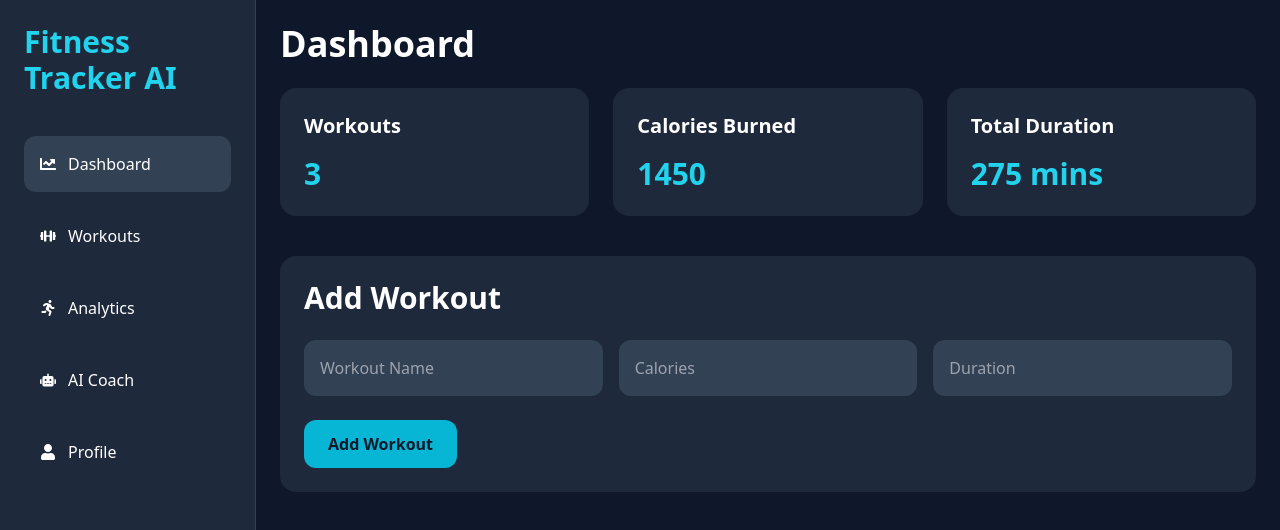
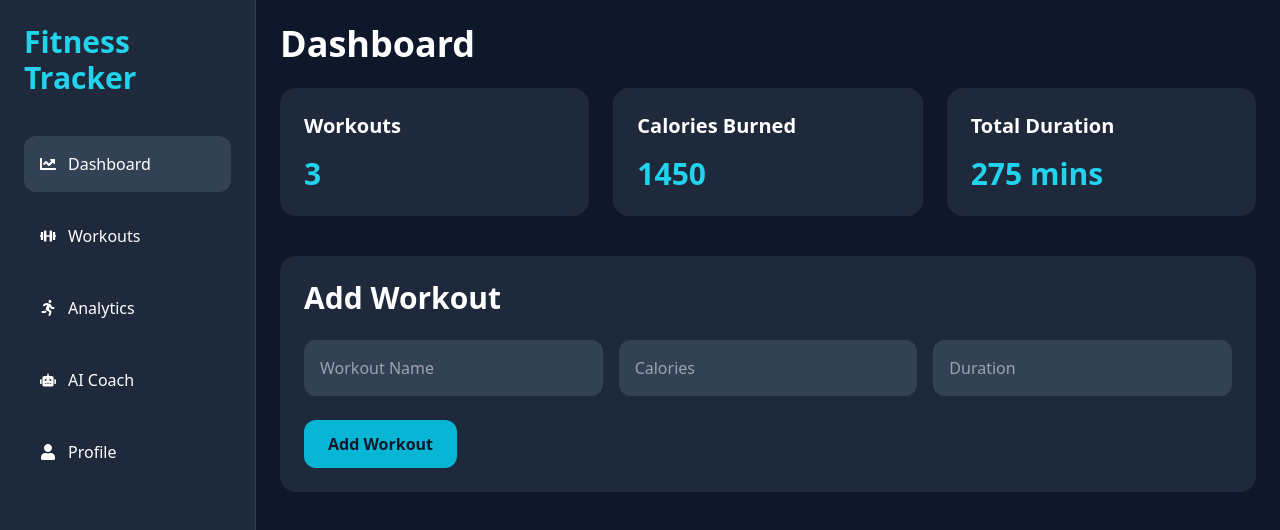
Before and after one commit to SarangMusale/Fitness-Tracker-AI, a React (Vite) app in the folder client/: page / in a window 1280 px wide. Shown: the top 530 px of the page. Built offline with nearby package versions, Linux system fonts and the light colour scheme.

Commit message:
Inline sidebar to fix deployment

```diff
--- a/client/src/App.jsx
+++ b/client/src/App.jsx
@@ -4,11 +4,18 @@ import {
   BrowserRouter,
   Routes,
   Route,
+  Link,
 } from "react-router-dom";
 
-import { FaBars } from "react-icons/fa";
-
-import Sidebar from "./Components/Sidebar";
+import {
+  FaBars,
+  FaTimes,
+  FaChartLine,
+  FaDumbbell,
+  FaRunning,
+  FaUser,
+  FaRobot,
+} from "react-icons/fa";
 
 import Dashboard from "./pages/Dashboard";
 import Analytics from "./pages/Analytics";
@@ -16,27 +23,75 @@ import Workouts from "./pages/Workouts";
 import Profile from "./pages/Profile";
 import AIWorkout from "./pages/AIWorkout";
 
+function Sidebar({ isOpen, setIsOpen }) {
+  return (
+    <>
+      {isOpen && (
+        <div
+          className="fixed inset-0 bg-black/50 z-40 lg:hidden"
+          onClick={() => setIsOpen(false)}
+        />
+      )}
+
+      <div
+        className={`fixed lg:static top-0 left-0 z-50 h-screen w-64 bg-slate-800 border-r border-slate-700 p-6 transform transition-transform duration-300 ${
+          isOpen ? "translate-x-0" : "-translate-x-full"
+        } lg:translate-x-0`}
+      >
+        <div className="flex items-center justify-between mb-10">
+          <h1 className="text-3xl font-bold text-cyan-400">
+            Fitness Tracker
+          </h1>
+
+          <button
+            onClick={() => setIsOpen(false)}
+            className="lg:hidden text-white text-xl"
+          >
+            <FaTimes />
+          </button>
+        </div>
+
+        <div className="space-y-4">
+          <Link to="/" onClick={() => setIsOpen(false)} className="flex items-center gap-3 p-4 rounded-xl bg-slate-700 hover:bg-slate-600 transition">
+            <FaChartLine />
+            <span>Dashboard</span>
+          </Link>
+
+          <Link to="/workouts" onClick={() => setIsOpen(false)} className="flex items-center gap-3 p-4 rounded-xl hover:bg-slate-700 transition">
+            <FaDumbbell />
+            <span>Workouts</span>
+          </Link>
+
+          <Link to="/analytics" onClick={() => setIsOpen(false)} className="flex items-center gap-3 p-4 rounded-xl hover:bg-slate-700 transition">
+            <FaRunning />
+            <span>Analytics</span>
+          </Link>
+
+          <Link to="/ai-workout" onClick={() => setIsOpen(false)} className="flex items-center gap-3 p-4 rounded-xl hover:bg-slate-700 transition">
+            <FaRobot />
+            <span>AI Coach</span>
+          </Link>
+
+          <Link to="/profile" onClick={() => setIsOpen(false)} className="flex items-center gap-3 p-4 rounded-xl hover:bg-slate-700 transition">
+            <FaUser />
+            <span>Profile</span>
+          </Link>
+        </div>
+      </div>
+    </>
+  );
+}
+
 function App() {
-
   const [isOpen, setIsOpen] = useState(false);
 
   return (
     <BrowserRouter>
+      <div className="flex bg-slate-900 text-white min-h-screen">
+        <Sidebar isOpen={isOpen} setIsOpen={setIsOpen} />
 
-      <div className="flex bg-slate-900 text-white min-h-screen">
-
-        {/* Sidebar */}
-        <Sidebar
-          isOpen={isOpen}
-          setIsOpen={setIsOpen}
-        />
-
-        {/* Main Content */}
         <div className="flex-1">
-
-          {/* Mobile Navbar */}
           <div className="lg:hidden flex items-center justify-between p-4 border-b border-slate-800">
-
             <button
               onClick={() => setIsOpen(true)}
               className="text-2xl"
@@ -45,45 +100,19 @@ function App() {
             </button>
 
             <h1 className="text-2xl font-bold text-cyan-400">
-              Fitness Tracker AI
+              Fitness Tracker
             </h1>
-
           </div>
 
-          {/* Routes */}
           <Routes>
-
-            <Route
-              path="/"
-              element={<Dashboard />}
-            />
-
-            <Route
-              path="/analytics"
-              element={<Analytics />}
-            />
-
-            <Route
-              path="/workouts"
-              element={<Workouts />}
-            />
-
-            <Route
-              path="/ai-workout"
-              element={<AIWorkout />}
-            />
-
-            <Route
-              path="/profile"
-              element={<Profile />}
-            />
-
+            <Route path="/" element={<Dashboard />} />
+            <Route path="/analytics" element={<Analytics />} />
+            <Route path="/workouts" element={<Workouts />} />
+            <Route path="/ai-workout" element={<AIWorkout />} />
+            <Route path="/profile" element={<Profile />} />
           </Routes>
-
         </div>
-
       </div>
-
     </BrowserRouter>
   );
 }
```
